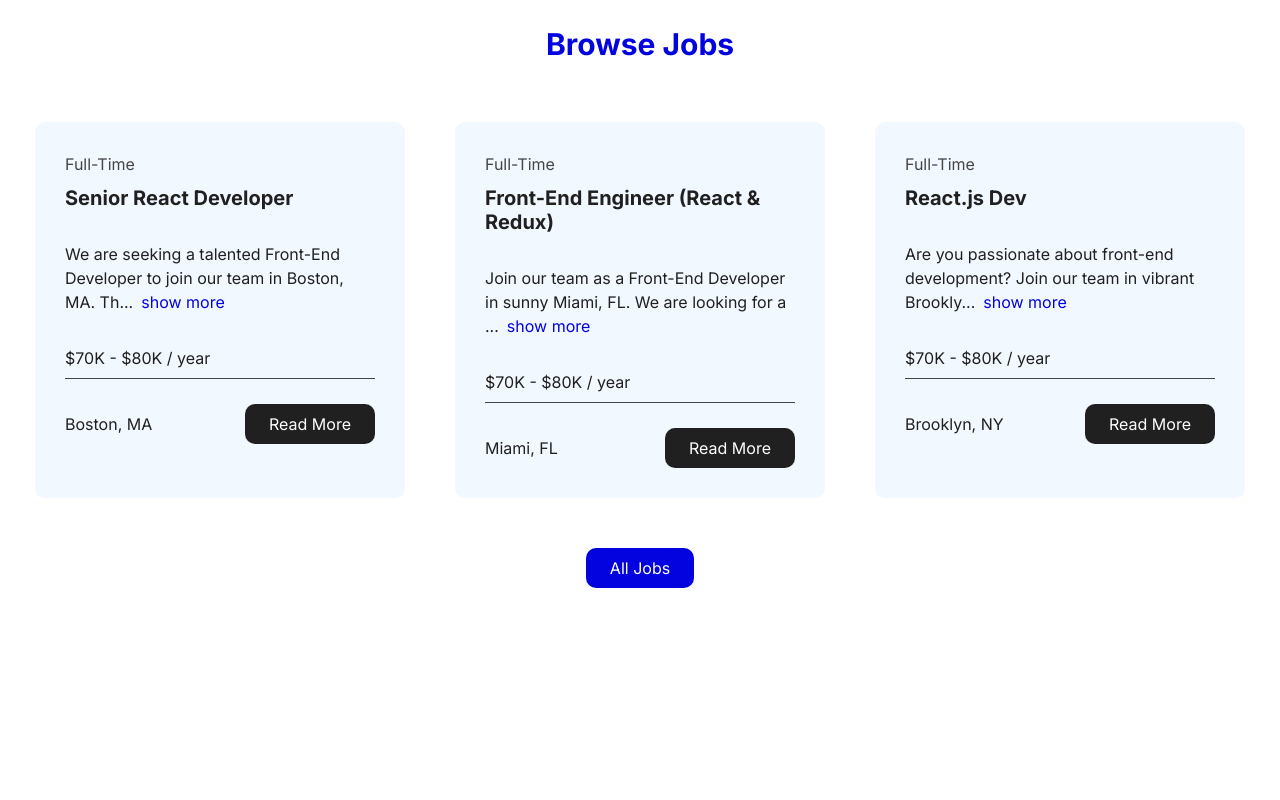
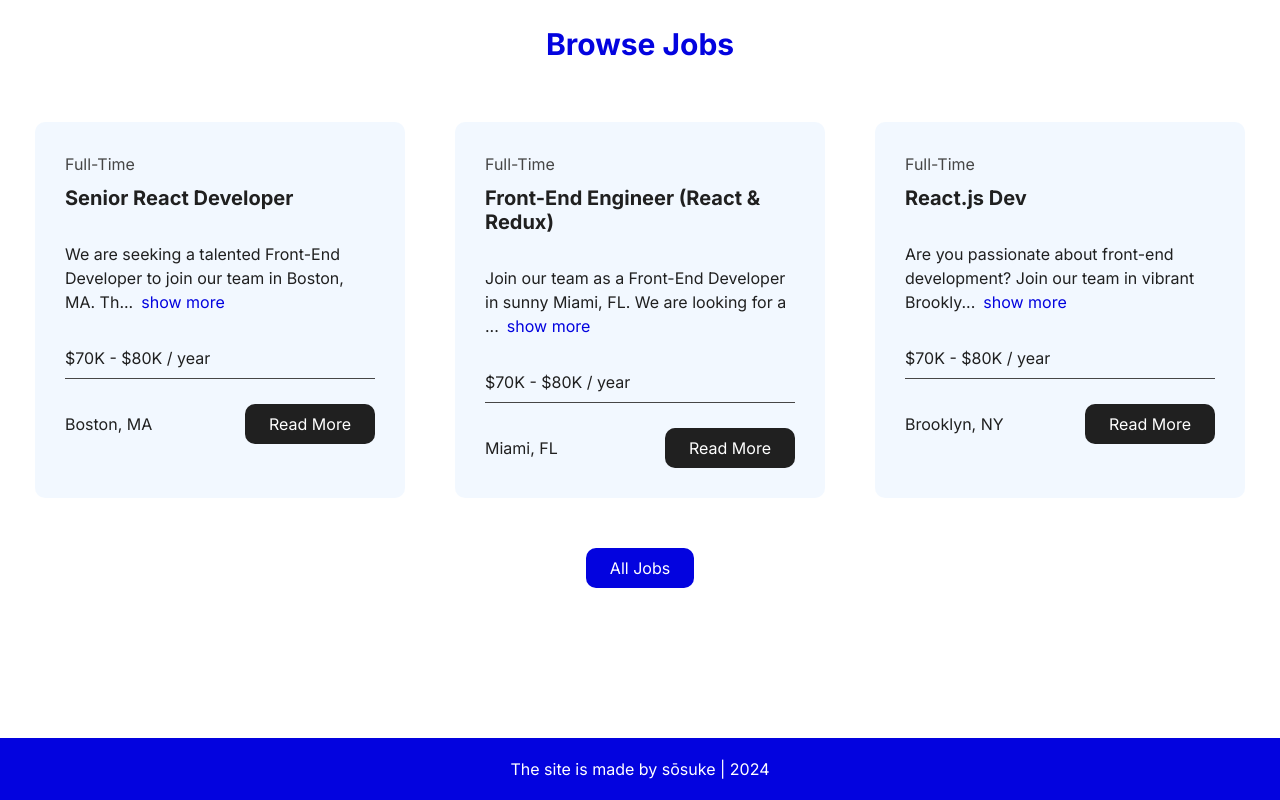
Before and after one commit to qkenn/jobs-bank, a React (Vite) app: page / in a window 1280 px wide. Shown: the part 1096-1896 px from the top of the page. Before the commit the page ends 1834 px from the top, so only its background shows below. Built offline with nearby package versions, Linux system fonts and the light colour scheme.

Commit message:
Added Footer

```diff
--- /dev/null
+++ b/src/components/Footer.jsx
@@ -0,0 +1,9 @@
+export default function Footer() {
+  return (
+    <footer className="footer">
+      <div className="wrapper">
+        <p className="footer__text">The site is made by sōsuke | 2024</p>
+      </div>
+    </footer>
+  );
+}
--- a/src/layouts/MainLayout.jsx
+++ b/src/layouts/MainLayout.jsx
@@ -1,11 +1,13 @@
 import { Outlet } from "react-router-dom";
 import Header from "../components/Header";
+import Footer from "../components/Footer";
 
 export default function MainLayout() {
   return (
     <>
       <Header />;
       <Outlet />
+      <Footer />
     </>
   );
 }
--- /dev/null
+++ b/src/scss/components/_footer.scss
@@ -0,0 +1,10 @@
+.footer {
+  background: $accent-blue;
+  color: $fc-white;
+
+  &__text {
+    text-align: center;
+    margin: 0;
+    padding: 1.2em 0;
+  }
+}
--- a/src/scss/index.scss
+++ b/src/scss/index.scss
@@ -13,6 +13,7 @@
 @import "./components/btn";
 @import "./components/headline";
 @import "./components/job";
+@import "./components/footer";
 
 // utilities
 @import "./utilities/flex";
```
